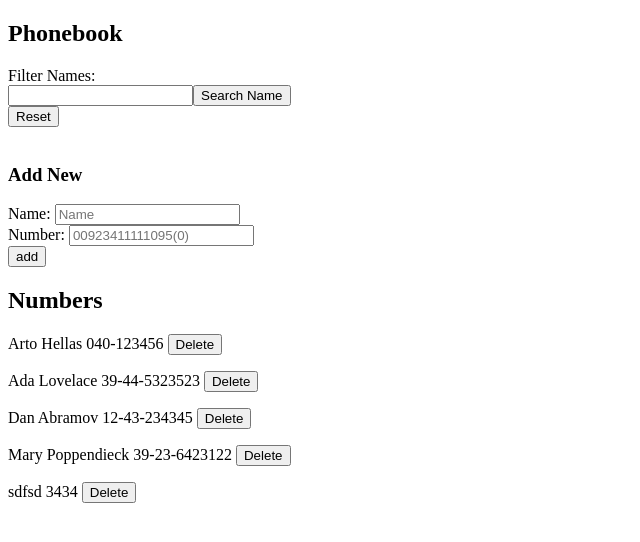
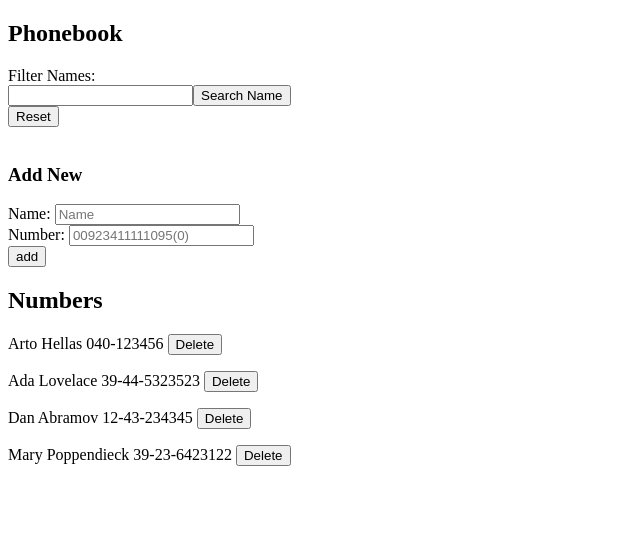
Before and after one commit to F-Saeed/full-stack-open, a React (Vite) app: page / in a window 1280 px wide. Shown: the top 542 px of the page, without its empty margins (0-640 px from the left). Built offline with nearby package versions, Linux system fonts and the light colour scheme; data requests are answered from the project's data file; the HTML template or start-up script is replaced by a standard one.

Commit message:
Completed part-2d_2.17

```diff
--- a/db.json
+++ b/db.json
@@ -19,11 +19,6 @@
       "name": "Mary Poppendieck",
       "number": "39-23-6423122",
       "id": 4
-    },
-    {
-      "name": "sdfsd",
-      "number": "3434",
-      "id": 1673792035050
     }
   ]
 }
--- a/src/App.jsx
+++ b/src/App.jsx
@@ -15,7 +15,7 @@ const App = () => {
 
   useEffect(() => {
     services.getAllItems().then((resp) => setPersons(resp));
-  }, []);
+  }, [persons.length]);
 
   return (
     <div>
--- a/src/Functions/services.js
+++ b/src/Functions/services.js
@@ -9,7 +9,7 @@ const getAllItems = async () => {
 
 const createItem = async (newObject) => {
   const request = axios.post(baseURL, newObject);
-  return await request.then((resp) => console.log('create', resp.data));
+  return await request.then((resp) => resp.data);
 };
 
 const updateItem = async (id, newObject) => {
--- a/src/components/Delete.jsx
+++ b/src/components/Delete.jsx
@@ -6,8 +6,10 @@ import services from '../Functions/services';
 
 const Delete = ({ id, persons, setPersons }) => {
   const handleClick = () => {
-    setPersons(persons.filter((item) => item.id !== id));
-    services.deleteItem(id);
+    if (window.confirm('Are you sure you want to delete this item?')) {
+      setPersons(persons.filter((item) => item.id !== id));
+      services.deleteItem(id);
+    }
   };
 
   return (
--- a/src/components/Form.jsx
+++ b/src/components/Form.jsx
@@ -29,8 +29,6 @@ const Form = ({ persons, setPersons, setFiltered }) => {
       '$1-$2-$3'
     );
 
-    services.createItem({ name, number, id: new Date().getTime() });
-
     setPersons(
       persons.concat({
         name,
@@ -38,6 +36,8 @@ const Form = ({ persons, setPersons, setFiltered }) => {
         id: new Date().getTime(),
       })
     );
+
+    services.createItem({ name, number, id: new Date().getTime() });
 
     setNewName('');
     setNewNumber('');
```
